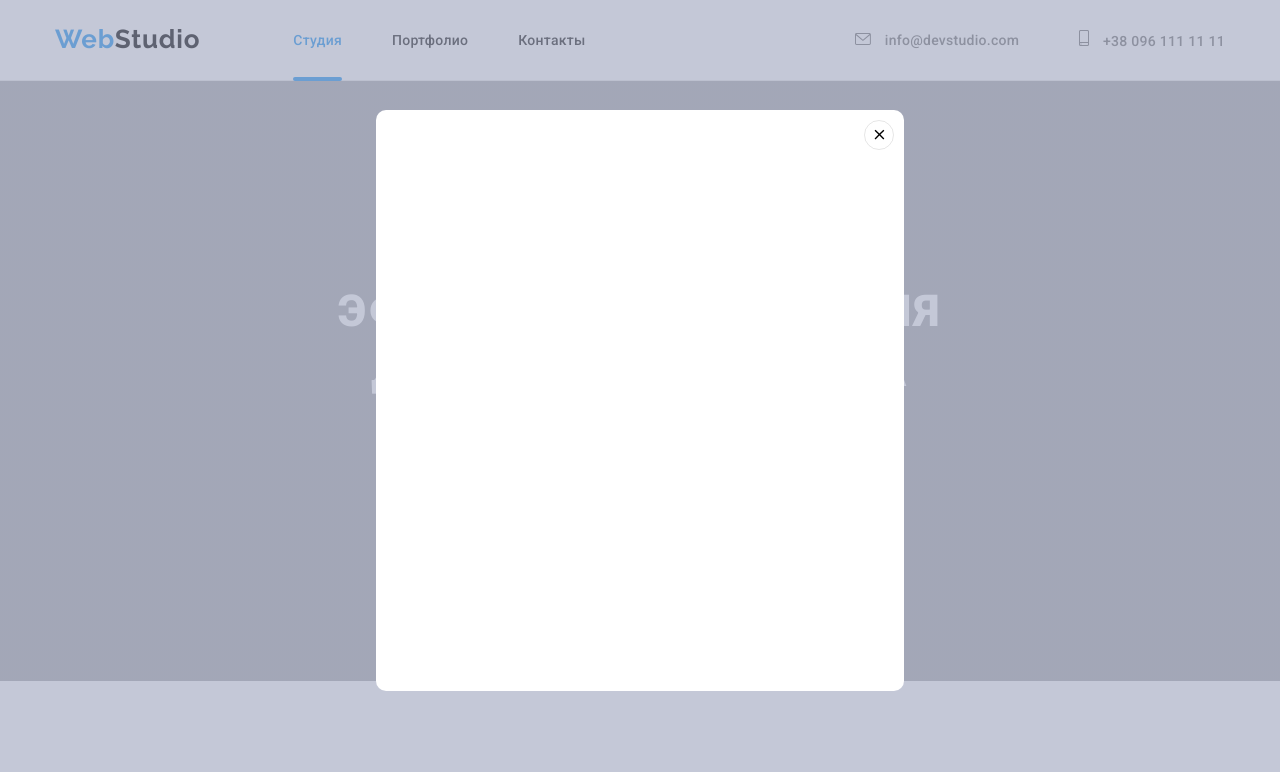
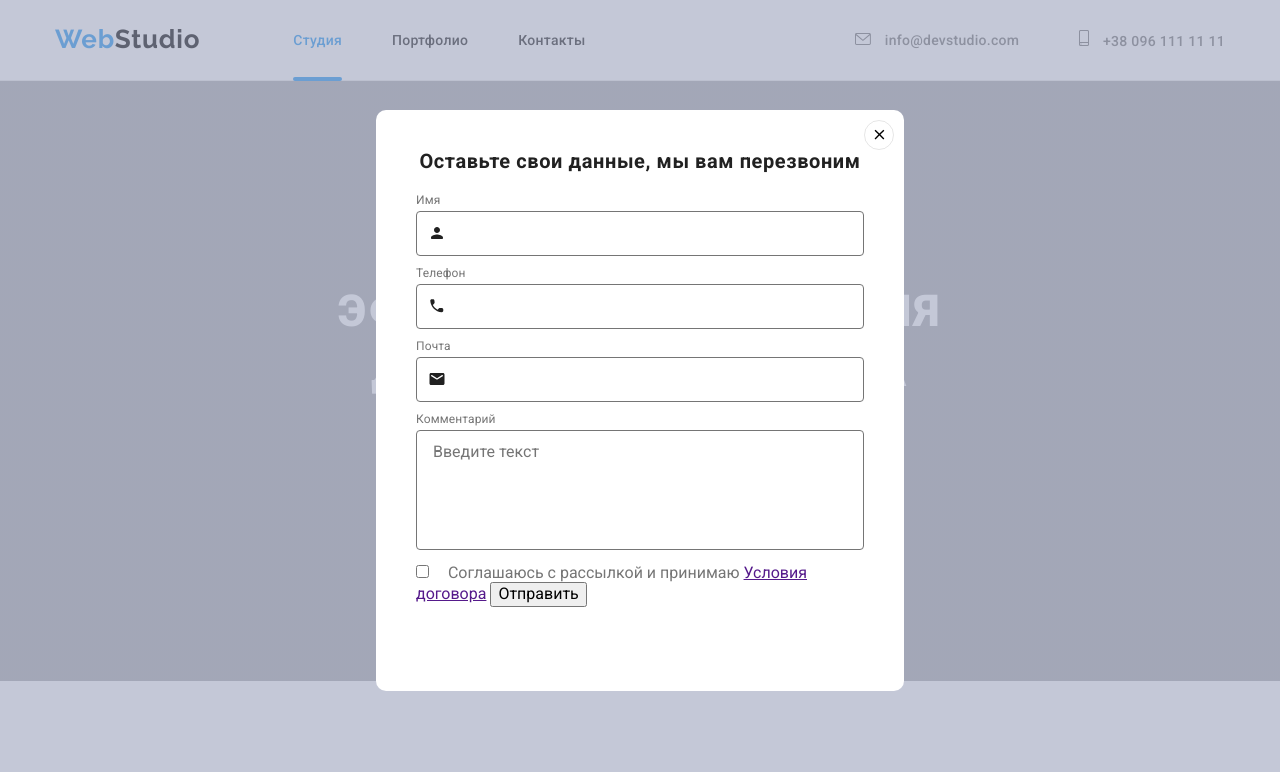
Before and after one commit to mir-olga/github-dz6, a plain HTML site: page index.html in a window 1280 px wide. Both pictures are taken after a click on the button "Заказать услугу". Shown: the top 772 px of the page. Drawn offline with nearby package versions, Linux system fonts and the light colour scheme.

Commit message:
модалка на 50%

```diff
--- a/css/styles.css
+++ b/css/styles.css
@@ -106,7 +106,7 @@ img {
 
 .header-tel {
     margin-right: 10px;
-    fill: #757575;
+    fill: var(--secondary-title-color);
 }
 
 .header-tel-link {
@@ -603,6 +603,7 @@ img {
 .modal {
     width: 528px;
     min-height: 581px;
+    padding: 40px;
     background-color: #ffffff;
     border-radius: 10px;
     position: relative;
@@ -629,3 +630,54 @@ img {
     height: 18px;
     fill: #000;
 }
+.modal-title {
+    margin-bottom: 20px;
+    text-align: center;
+    font-weight: bold;
+    font-size: 20px;
+    line-height: calc(23/20);
+    letter-spacing: 0.03em;
+    color: var(--primary-title-color);
+}
+.modal-field {
+    margin-bottom: 10px;
+}
+.input-label {
+    display: block;
+    margin-bottom: 4px;
+
+    font-size: 12px;
+    line-height: calc(14/12);
+    letter-spacing: 0.01em;
+    color: var(--secondary-title-color);
+}
+.input-wrapper {
+    display: block;
+    position: relative;
+}
+.modal-input {
+    width: 100%;
+    padding-left: 42px;
+    padding-right: 20px;
+    height: 45px;
+    border-radius: 4px;
+    border: 1px solid var(--secondary-title-color);
+    background: transparent; /*прозрачный*/
+    outline: none;
+}
+.input-icon {
+    position: absolute;
+    left: 12px;
+    top: 50%;
+    transform: translateY(-50%);
+    fill: var(--primary-title-color);
+}
+.modal-text-input {
+    width: 100%;
+    height: 120px;
+    border-radius: 4px;
+    resize: none; /*размеры поля не изменяются*/
+    border: 1px solid var(--secondary-title-color);
+    background: transparent;
+    padding: 12px 16px;
+}
--- a/index.html
+++ b/index.html
@@ -452,7 +452,90 @@
                 <use href="./images/symbol-defs.svg#icon-close"></use>
               </svg>
           </button>
+          <p class="modal-title">Оставьте свои данные, мы вам перезвоним</p>
+          <form action="#" class="modal-form">
+            <div class="modal-field">
+              <label for="user-name" class="input-label">Имя</label>
+              <span class="input-wrapper">
+                <input
+                    type="text"
+                    name="user-name"
+                    id="user-name"
+                    class="modal-input"
+                />
+                <svg class="input-icon" width="18" height="18">
+                    <use href="./images/symbol-defs.svg#icon-person"></use>
+                </svg>
+              </span>
+            </div>
+            <div class="modal-field">
+              <label for="user-tel" class="input-label"
+                  >Телефон</label
+              >
+              <span class="input-wrapper">
+                  <input
+                      type="tel"
+                      name="user-tel"
+                      id="user-tel"
+                      class="modal-input"
+                  />
+                  <svg class="input-icon" width="18" height="18">
+                      <use
+                          href="./images/symbol-defs.svg#icon-phone-18dp"
+                      ></use>
+                  </svg>
+              </span>
+          </div>
+
+          <div class="modal-field">
+            <label for="user-email" class="input-label"
+                >Почта</label
+            >
+            <span class="input-wrapper">
+                <input
+                    type="email"
+                    name="user-email"
+                    id="user-email"
+                    class="modal-input"
+                          />
+                <svg class="input-icon" width="18" height="18">
+                    <use
+                        href="./images/symbol-defs.svg#icon-email-18dp"
+                    ></use>
+                </svg>
+            </span>
+        </div>
+
+        <div class="modal-field">
+          <label for="user-text" class="input-label"
+              >Комментарий</label
+          >
+          <textarea
+              name="user-text"
+              id="user-text"
+              class="modal-text-input"
+              placeholder="Введите текст"
+          ></textarea>
       </div>
+      <input
+         type="checkbox"
+         id="modal-checkbox"
+         class="modal-checkbox visually-hidden"
+        />
+          <label for="modal-checkbox" class="check-text">
+            <span>
+              <svg class="check-icon" width="11" height="8">
+                <use href="./images/sprite.svg#icon-check"></use>
+              </svg>
+            </span>
+            Соглашаюсь с рассылкой и принимаю
+                <a href="">Условия договора</a></label
+                    >
+                    <button type="submit" class="btn modal-btn">
+                        Отправить
+                    </button>
+          </form>
+        </div>
   </div>
   <script src="./js/modal.js"></script>
   </body>
```
Also changed, not shown: images/symbol-defs.svg.
